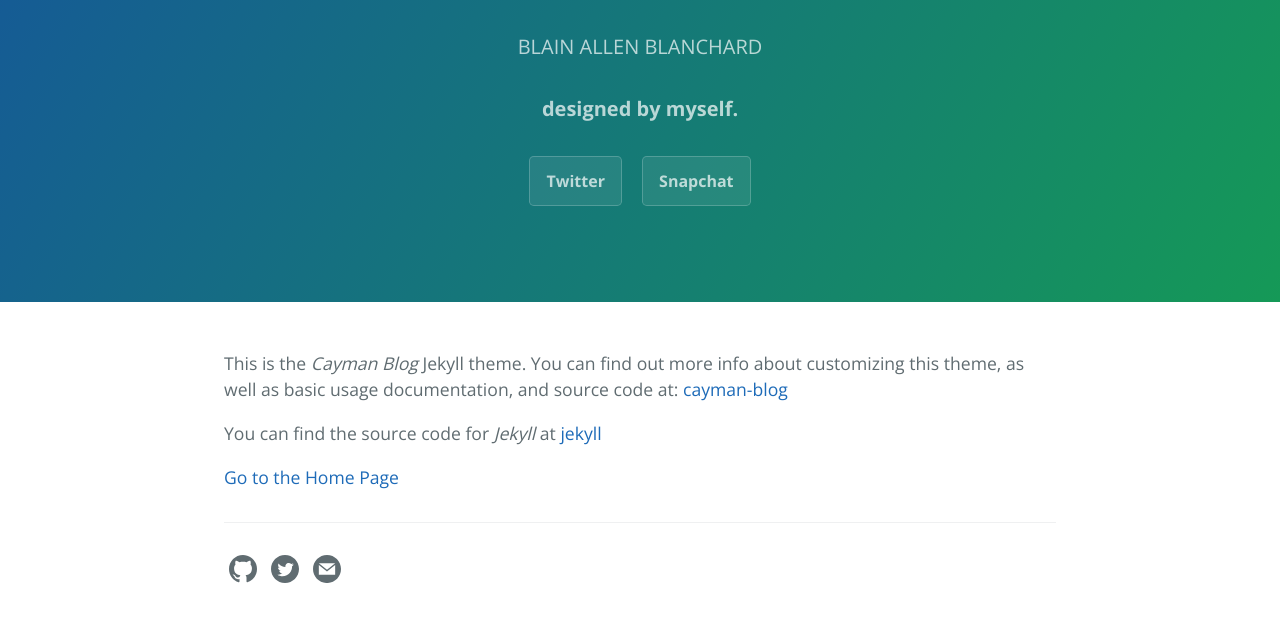
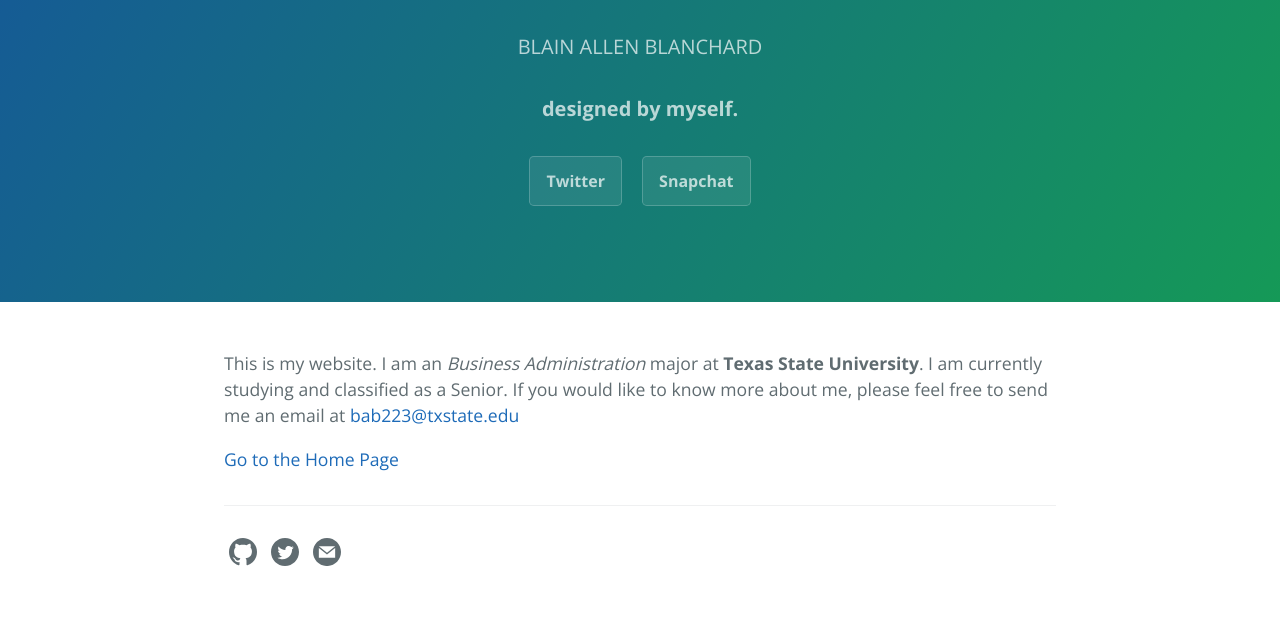
Before and after one commit to bab223/Stark, a Jekyll site: the page built from about.md, in a window 1280 px wide, cut to the strip 240-862 px from the top of the page. Built offline with Jekyll 4.4.1, drawn with Linux system fonts in a browser that asks for light colours.

Commit message:
Updated Several
I have made quite a few changes in hopes to remove all traces.

```diff
--- a/_config.yml
+++ b/_config.yml
@@ -3,25 +3,25 @@ description: This is a test of the new site.
 show_downloads: true
 
 baseurl: "/Stark" # change this to the subpath of your site, e.g. /blog. Leave it empty if you don't need it.
-url: "https://lorepirri.github.io" # change this to the base hostname & protocol for your site
+url: "https://bab223.github.io" # change this to the base hostname & protocol for your site
 
 google_analytics:
 # cayman-blog date format
 # refer to http://shopify.github.io/liquid/filters/date/ if you want to customize this
 cayman-blog:
-  date_format: "%b %-d, %Y"
+  date_format: "%A, %B %d, %Y"
 
 theme: # leave it empty
 
 # social
-author: "Lore Pirri"
+author: "Blain Blanchard"
 image: /thumbnail-jumbo.png
 twitter:
-  username: lorepirri
+  username: xblainx
 #  site:
 facebook:
   #publisher: 1592372034171500
   #profile_id: 1809805629
   app_id: 1798910940422432 # cayman-blog
-  #authors: lorepirri
+  #authors: Blain Blanchard
 #  admins:
--- a/_layouts/home.html
+++ b/_layouts/home.html
@@ -21,7 +21,7 @@ layout: default
           <a class="post-link" href="{{ post.url | relative_url }}" title="{{ post.title }}">{{ post.title | escape }}</a>
         </h2>
 
-
+        <!-- <span>{{ post.excerpt | markdownify | truncatewords: 30 }}</span> -->
 
       </li>
     {% endfor %}
--- a/about.md
+++ b/about.md
@@ -1,13 +1,11 @@
 ---
 layout: page
 title: About
-tagline: A few more words about this theme
+tagline: A few more words about me.
 permalink: /about.html
 ---
 
-This is the _Cayman Blog_ Jekyll theme. You can find out more info about customizing this theme, as well as basic usage documentation, and source code at: [cayman-blog](https://github.com/lorepirri/cayman-blog)
-
-You can find the source code for _Jekyll_ at [jekyll](https://github.com/jekyll/jekyll)
+This is my website. I am an _Business Administration_ major at **Texas State University**. I am currently studying and classified as a Senior. If you would like to know more about me, please feel free to send me an email at [bab223@txstate.edu](bab223@txstate.edu)
 
 
 [Go to the Home Page]({{ site.url }}{{ site.baseurl }})
```
Also changed, not shown: 404.md (+1 -1 lines), jekyll-theme-cayman-blog.gemspec.
